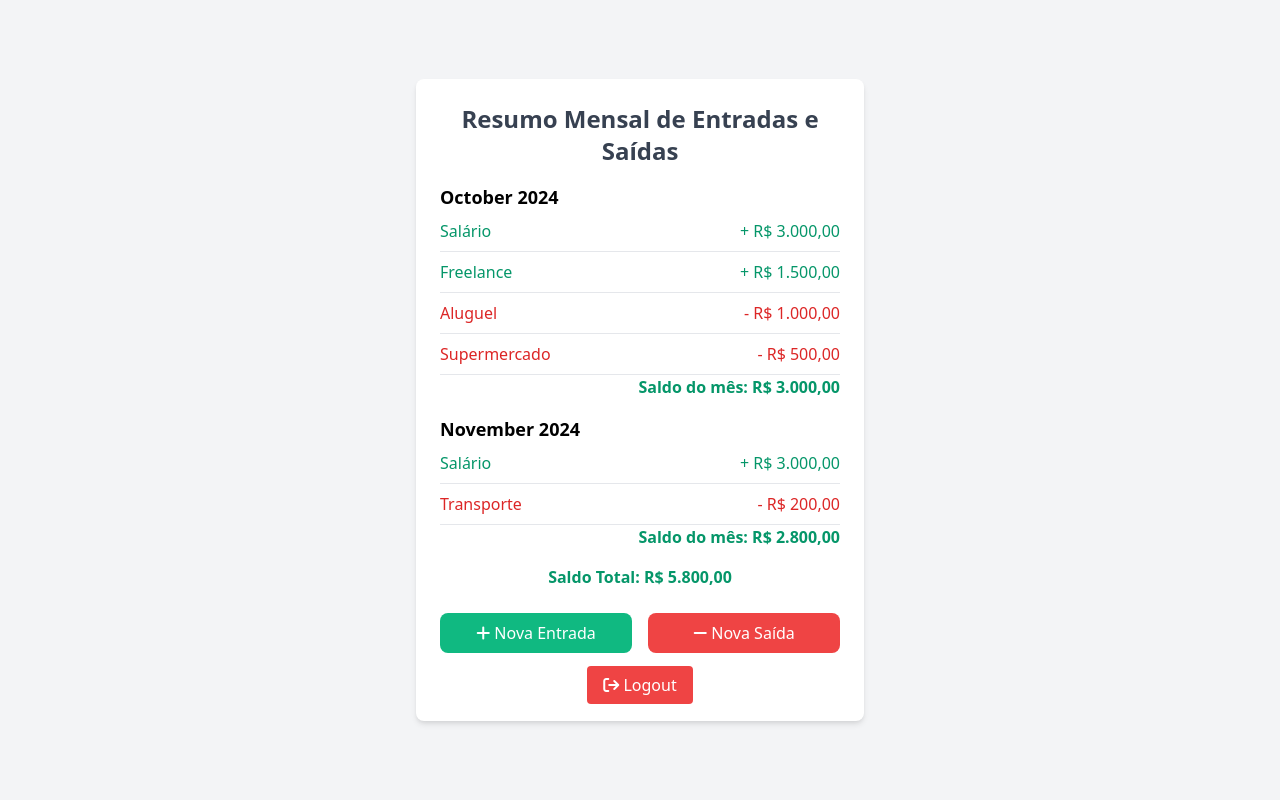
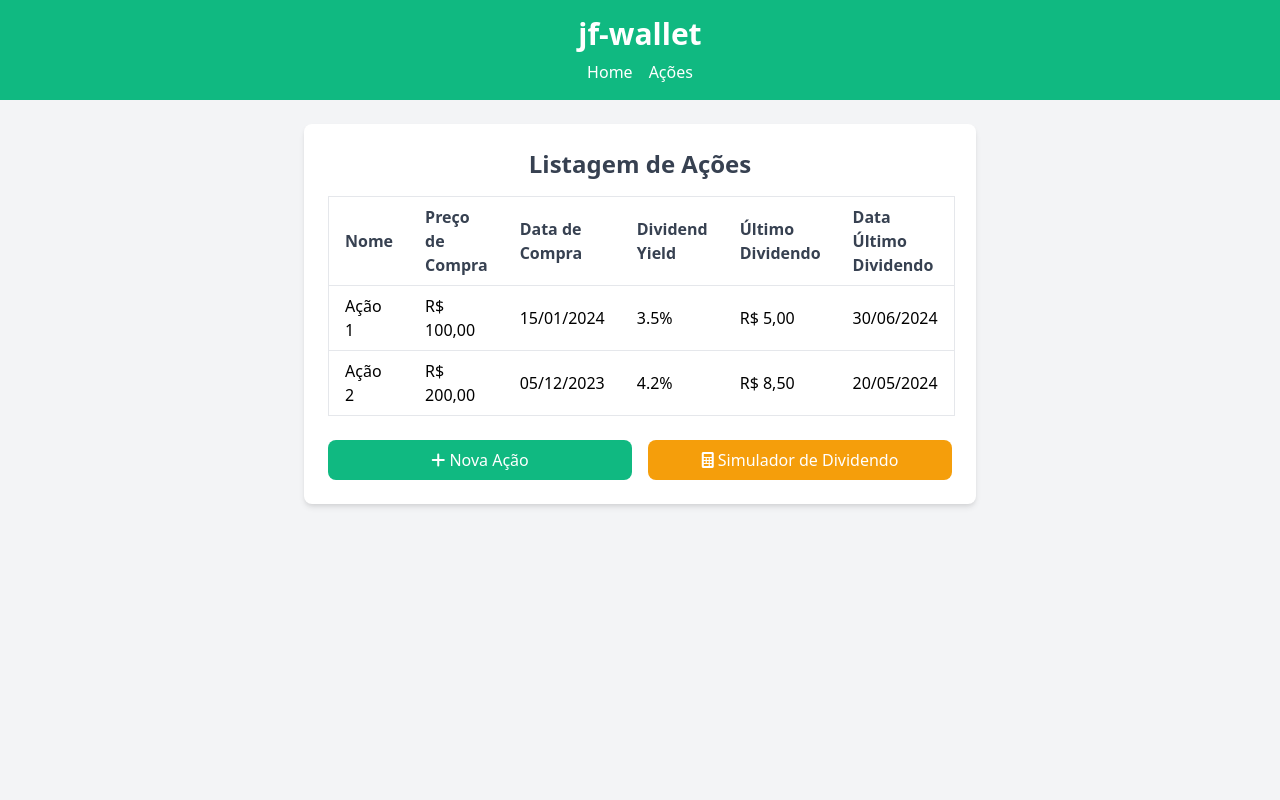
Before and after one commit to JVPCoder/jf-wallet, a PHP site: page /jf-wallet/index.php?page=acoes in a window 1280 px wide. Run offline with PHP 8.4, Linux system fonts and the light colour scheme; the visitor is signed in with stand-in values (Sample User, id 1); some libraries are stand-ins or nearby versions.

Commit message:
FEAT: pagina de ações com listagem de botões

```diff
--- a/controllers/EntryController.php
+++ b/controllers/EntryController.php
@@ -18,7 +18,7 @@ class EntryController {
 
         // Simulação de entrada bem-sucedida
         // Aqui você pode incluir lógica adicional para manipular a entrada
-        return [true, "Entrada cadastrada com sucesso!"];
+        return [true, "Registro cadastrado com sucesso!"];
     }
 }
 ?>
--- a/index.php
+++ b/index.php
@@ -1,8 +1,8 @@
 <?php
 session_start();
 require 'config/config.php';
+$auth = new AuthController();
 
-$auth = new AuthController();
 
 // Verifica se o formulário foi enviado
 if ($_SERVER['REQUEST_METHOD'] === 'POST') {
@@ -19,10 +19,18 @@ if ($_SERVER['REQUEST_METHOD'] === 'POST') {
     }
 }
 
-// Verifica se o usuário está autenticado
 if ($auth->checkAuth()) {
-    include 'views/dashboard.php';
+    $page = $_GET['page'] ?? 'dashboard';
+
+    switch ($page) {
+        case 'acoes':
+            include 'views/acoes.php';
+            break;
+        case 'dashboard':
+        default:
+            include 'views/dashboard.php';
+            break;
+    }
 } else {
     include 'views/login.php';
 }
-?>
--- a/newEntry.php
+++ b/newEntry.php
@@ -1,7 +1,6 @@
 <?php
 session_start();
 require_once 'config/config.php';
-require_once 'controllers/EntryController.php';
 
 $entryController = new EntryController();
 
--- /dev/null
+++ b/views/acoes.php
@@ -0,0 +1,92 @@
+<!DOCTYPE html>
+<html lang="pt-br">
+
+<head>
+    <meta charset="UTF-8">
+    <title>Ações - jf-wallet</title>
+    <link href="https://cdn.jsdelivr.net/npm/tailwindcss@2.2.19/dist/tailwind.min.css" rel="stylesheet">
+    <link rel="stylesheet" href="https://cdnjs.cloudflare.com/ajax/libs/font-awesome/6.0.0-beta3/css/all.min.css">
+</head>
+
+<body class="bg-gray-100">
+
+    <header class="bg-green-500 text-white p-4">
+        <h1 class="text-3xl font-bold text-center">jf-wallet</h1>
+        <nav class="mt-2">
+            <ul class="flex justify-center space-x-4">
+                <li><a href="<?= BASE_URL ?>/index.php?page=dashboard" class="hover:underline">Home</a></li>
+                <li><a href="<?= BASE_URL ?>/index.php?page=acoes" class="hover:underline">Ações</a></li>
+            </ul>
+        </nav>
+    </header>
+
+    <div class="bg-white m-auto shadow-md rounded-lg w-full max-w-2xl p-6 mt-6">
+
+        <h2 class="text-2xl font-semibold text-gray-700 text-center mb-4">Listagem de Ações</h2>
+
+        <!-- Tabela de Ações -->
+        <table class="min-w-full bg-white border border-gray-200">
+            <thead>
+                <tr>
+                    <th class="border-b px-4 py-2 text-left text-gray-700">Nome</th>
+                    <th class="border-b px-4 py-2 text-left text-gray-700">Preço de Compra</th>
+                    <th class="border-b px-4 py-2 text-left text-gray-700">Data de Compra</th>
+                    <th class="border-b px-4 py-2 text-left text-gray-700">Dividend Yield</th>
+                    <th class="border-b px-4 py-2 text-left text-gray-700">Último Dividendo</th>
+                    <th class="border-b px-4 py-2 text-left text-gray-700">Data Último Dividendo</th>
+                </tr>
+            </thead>
+            <tbody>
+                <?php
+                // Exemplo de dados de ações
+                $stocks = [
+                    [
+                        'name' => 'Ação 1',
+                        'purchasePrice' => 100.00,
+                        'purchaseDate' => '2024-01-15',
+                        'dividendYield' => 3.5,
+                        'lastDividend' => 5.00,
+                        'dateLastDividend' => '2024-06-30'
+                    ],
+                    [
+                        'name' => 'Ação 2',
+                        'purchasePrice' => 200.00,
+                        'purchaseDate' => '2023-12-05',
+                        'dividendYield' => 4.2,
+                        'lastDividend' => 8.50,
+                        'dateLastDividend' => '2024-05-20'
+                    ],
+                    // Outras ações...
+                ];
+
+                foreach ($stocks as $stock) {
+                    echo "<tr class='border-b'>";
+                    echo "<td class='px-4 py-2'>{$stock['name']}</td>";
+                    echo "<td class='px-4 py-2'>R$ " . number_format($stock['purchasePrice'], 2, ',', '.') . "</td>";
+                    echo "<td class='px-4 py-2'>" . date("d/m/Y", strtotime($stock['purchaseDate'])) . "</td>";
+                    echo "<td class='px-4 py-2'>{$stock['dividendYield']}%</td>";
+                    echo "<td class='px-4 py-2'>R$ " . number_format($stock['lastDividend'], 2, ',', '.') . "</td>";
+                    echo "<td class='px-4 py-2'>" . date("d/m/Y", strtotime($stock['dateLastDividend'])) . "</td>";
+                    echo "</tr>";
+                }
+                ?>
+            </tbody>
+        </table>
+
+        <!-- Botões para Cadastrar Entradas e Saídas -->
+        <div class="flex justify-between mt-6">
+            <button onclick="toggleModal()" class="w-1/2 mr-2 bg-green-500 text-white text-center py-2 rounded-lg hover:bg-green-600 transition-colors">
+                <i class="fa fa-plus" aria-hidden="true"></i>
+                Nova Ação
+            </button>
+
+            <button onclick="toggleModal()" class="w-1/2 ml-2 bg-yellow-500 text-white text-center py-2 rounded-lg hover:bg-yellow-600 transition-colors">
+                <i class="fa fa-calculator" aria-hidden="true"></i>
+                Simulador de Dividendo
+            </button>
+        </div>
+    </div>
+
+</body>
+
+</html>
--- a/views/dashboard.php
+++ b/views/dashboard.php
@@ -12,9 +12,20 @@
         }
     </script>
 </head>
-<body class="bg-gray-100 min-h-screen flex flex-col items-center justify-center">
+<body class="bg-gray-100">
 
-    <div class="bg-white shadow-md rounded-lg w-full max-w-md p-6">
+    <header class="bg-green-500 text-white p-4">
+        <h1 class="text-3xl font-bold text-center">jf-wallet</h1>
+        <nav class="mt-2">
+            <ul class="flex justify-center space-x-4">
+                <li><a href="<?= BASE_URL ?>/index.php?page=dashboard" class="hover:underline">Home</a></li>
+                <li><a href="<?= BASE_URL ?>/index.php?page=acoes" class="hover:underline">Ações</a></li>
+            </ul>
+        </nav>
+    </header>
+
+
+    <div class="bg-white m-auto mt-7 shadow-md rounded-lg w-full max-w-md p-6">
 
         <!-- Mensagem de Erro ou Sucesso -->
         <?php if (isset($_GET['error'])): ?>
@@ -27,7 +38,7 @@
             </div>
         <?php endif; ?>
 
-        <h2 class="text-2xl font-semibold text-gray-700 text-center mb-4">Resumo Mensal de Entradas e Saídas</h2>
+        <h2 class="text-2xl font-semibold text-gray-700 text-center mb-4">Resumo de Entradas e Saídas</h2>
         <ul class="mb-2">
             <?php
             // Exemplo de dados de transações
@@ -62,7 +73,7 @@
                     $formattedAmount = ($amount >= 0 ? "+ R$ " : "- R$ ") . number_format(abs($amount), 2, ',', '.');
 
                     echo "<li class='flex justify-between py-2 border-b {$colorClass}'>";
-                    echo "<span>{$transaction['description']}</span>";
+                    echo "<span><span class='cursor-pointer text-red-700'><i class='fa fa-times' aria-hidden='true'></i></span> {$transaction['description']}</span>";
                     echo "<span>{$formattedAmount}</span>";
                     echo "</li>";
                 }
--- a/views/login.php
+++ b/views/login.php
@@ -19,7 +19,7 @@
                 <input type="password" id="password" name="password" required
                        class="w-full px-4 py-2 border border-gray-300 rounded-lg focus:outline-none focus:ring-2 focus:ring-blue-500">
             </div>
-            <button type="submit" class="w-full bg-blue-500 text-white py-2 rounded-lg hover:bg-blue-600 transition-colors">
+            <button type="submit" class="w-full bg-green-500 text-white py-2 rounded-lg hover:bg-green-600 transition-colors">
                 Entrar
             </button>
         </form>
```
